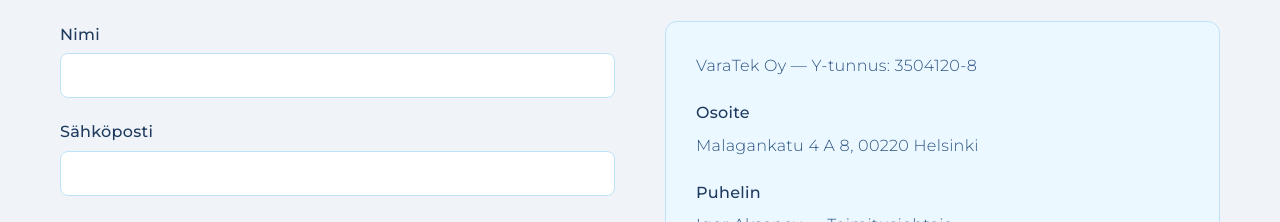
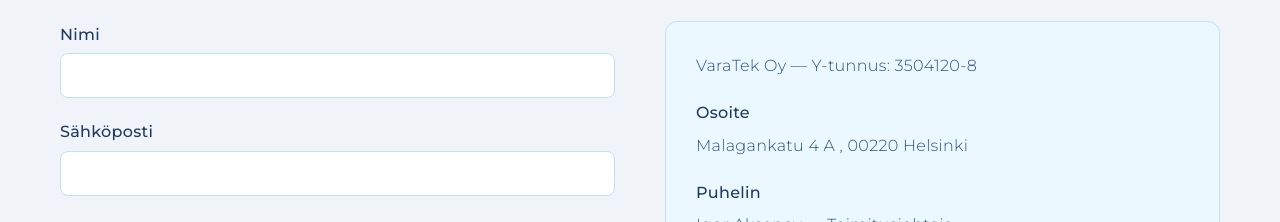
Before and after one commit to Paave1/varatek0-1-main-2, a Next.js app: page / in a window 1280 px wide. Shown: the part 4160-4382 px from the top of the page. Built offline with nearby package versions, Linux system fonts and the light colour scheme.

Commit message:
Contact: update address to 'Malagankatu 4 A, 00220 Helsinki' (UI + JSON-LD + map)

```diff
--- a/app/layout.tsx
+++ b/app/layout.tsx
@@ -60,7 +60,7 @@
               telephone: '+358451964604',
               address: {
                 '@type': 'PostalAddress',
-                streetAddress: 'Malagankatu 4 A 8',
+                streetAddress: 'Malagankatu 4 A',
                 addressLocality: 'Helsinki',
                 postalCode: '00220',
                 addressCountry: 'FI',
--- a/app/page.tsx
+++ b/app/page.tsx
@@ -284,7 +284,7 @@
                 <div className="info-item">
                   <h4 className="en">Address</h4>
                   <h4 className="fi hidden">Osoite</h4>
-                  <p>Malagankatu 4 A 8, 00220 Helsinki</p>
+                  <p>Malagankatu 4 A , 00220 Helsinki</p>
                 </div>
                 <div className="info-item">
                   <h4 className="en">Phone</h4>
@@ -302,7 +302,7 @@
               </div>
               <div className="map-container">
                 <iframe
-                  src="https://www.google.com/maps?q=Malagankatu%204%20A%208,%2000220%20Helsinki&z=14&output=embed"
+                  src="https://www.google.com/maps?q=Malagankatu%204%20A,%2000220%20Helsinki&z=14&output=embed"
                   width="100%"
                   height="300"
                   style={{ border: 0, borderRadius: 12 }}
```
